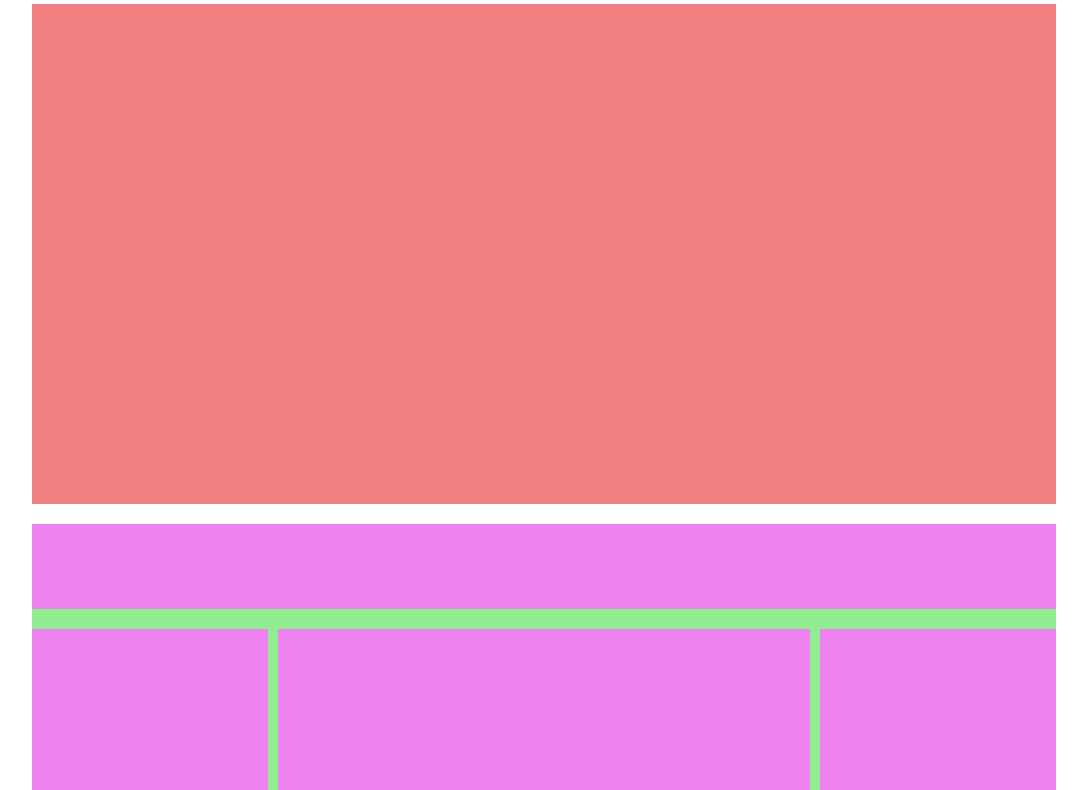
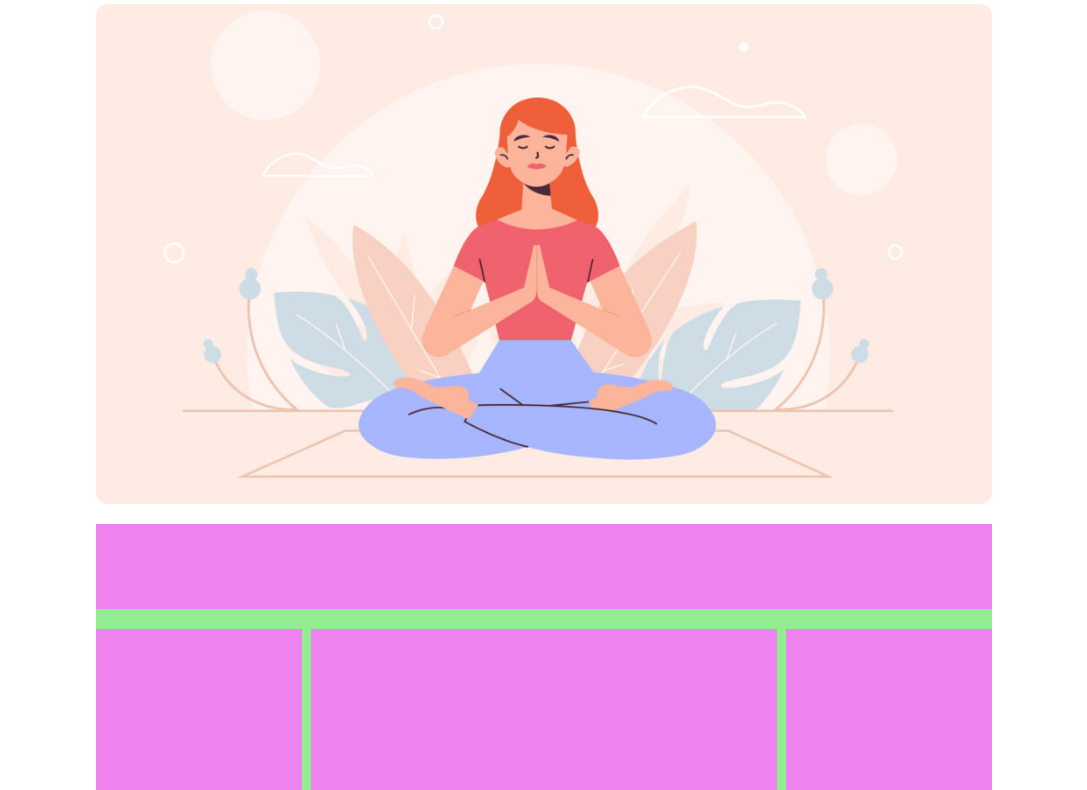
Before and after one commit to pollohultima/htmlcss-wp, a plain HTML site: page index.html in a window 1280 px wide. Shown: the part 186-976 px from the top of the page, without its empty margins (96-1183 px from the left). Drawn offline with Linux system fonts and the light colour scheme.

Commit message:
Banner almost completed

```diff
--- a/index.html
+++ b/index.html
@@ -18,6 +18,7 @@
                 <a href="#">BLOG</a>
                 <a href="#">SHOP</a>
                 <a href="#">CONTACT</a>
+
             </nav>
 
         </header>
@@ -25,7 +26,7 @@
 
         <main class="site_main">
 
-            <section class="immagine"></section>
+            <section class="banner"></section>
 
             <section class="container clearfix">
 
--- a/style.css
+++ b/style.css
@@ -11,12 +11,12 @@
 }
 
 body {
-    width: 80%;
+    width: 70%;
     margin: auto;
     font-family: 'Trebuchet MS', 'Lucida Sans Unicode', 'Lucida Grande', 'Lucida Sans', Arial, sans-serif;
 }
 
-.site_header, .immagine, .container, .col {
+.site_header, .banner, .container, .col {
     margin-top: 20px;
 }
 
@@ -44,25 +44,30 @@ body {
 
 /* Main Style */
 
-.debug .immagine {
-    height: 500px;
+.debug .banner {
     background-color: lightcoral;
 }
 
-.immagine {}
+.banner {
+    height: 500px;
+    background-image: url(./img/banner.jpg);
+    background-position: center;
+    background-size: cover;
+    border-radius: 0.75rem;
+}
 
 .debug .container {
     background-color: lightgreen;
 }
 
-.container {}
+/* .container {} */
 
 .debug .head {
     height: 85px;
     background-color: violet;
 }
 
-.head {}
+/* .head {} */
 
 .debug .col {
     height: 530px;
```
